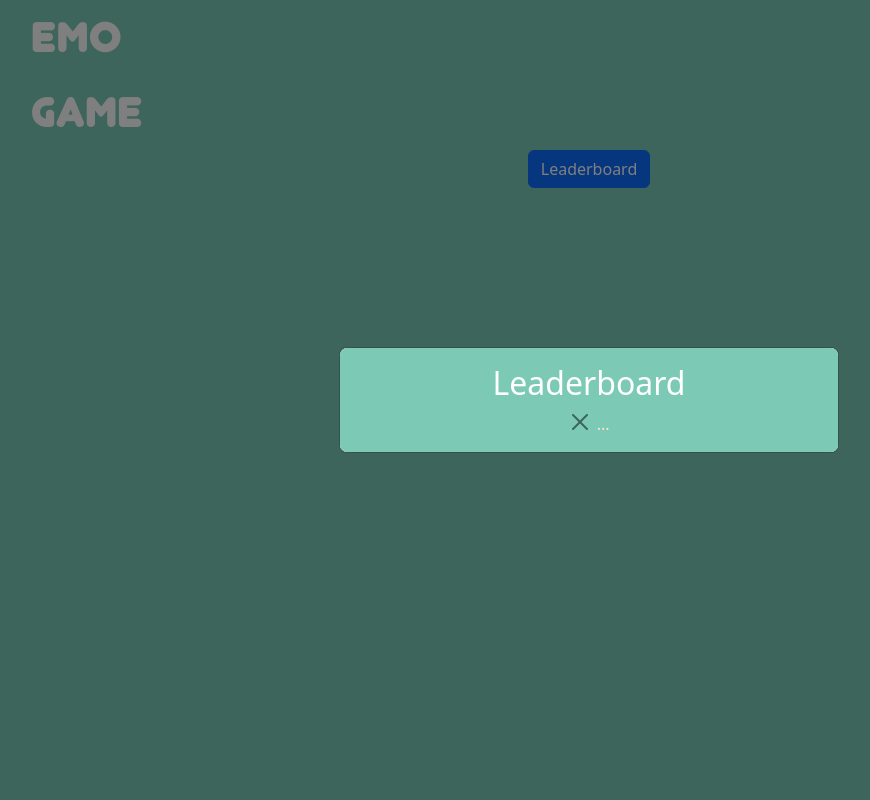
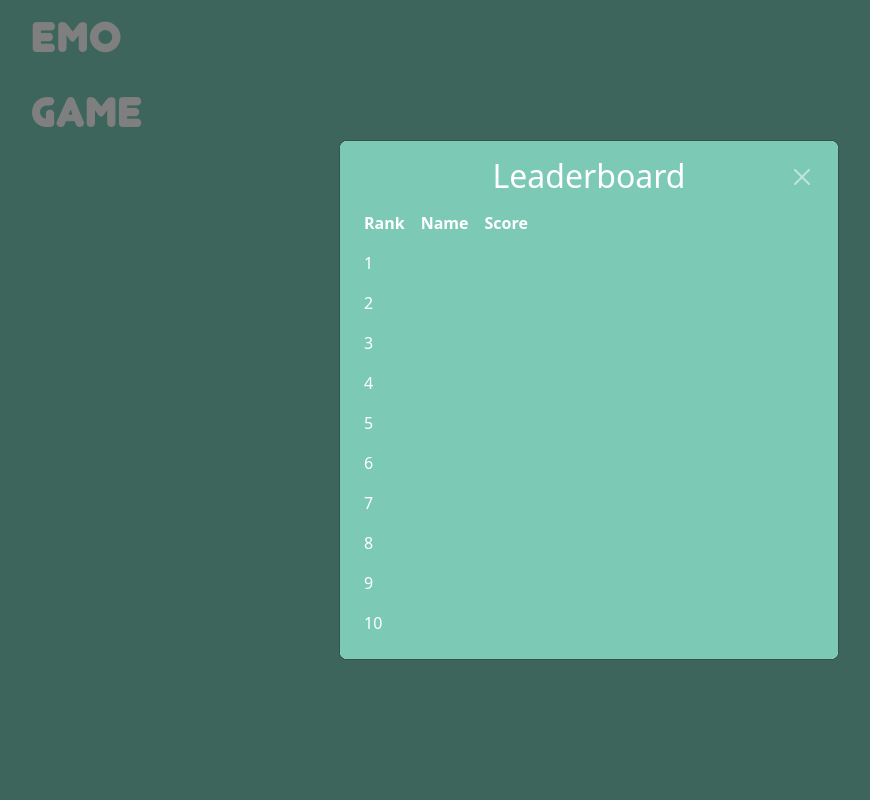
Before and after one commit to pofungt/emotion-game, a web app: file node-js/public/result.html in a window 1280 px wide, after a click on "Leaderboard". Shown: the whole page, without its empty margins (51-921 px from the left). Run offline with its HTML, style and script files only (its server is not run), Linux system fonts and the light colour scheme.

Commit message:
leaderboard table

```diff
--- a/node-js/public/result.css
+++ b/node-js/public/result.css
@@ -40,3 +40,18 @@ h2 {
     display: flex;
     justify-content: flex-start;
 }
+
+.cross{
+    position: absolute;
+    top: 1.5rem;
+    right: 1.5rem;
+}
+
+table {
+    border: none;
+}
+
+td, th {
+    text-align: left;
+    padding: 8px;
+  }
--- a/node-js/public/result.html
+++ b/node-js/public/result.html
@@ -24,12 +24,68 @@
         <div class="modal fade" id="exampleModal" tabindex="-1" aria-labelledby="exampleModalLabel" aria-hidden="true">
             <div class="modal-dialog modal-dialog-centered">
                 <div class="modal-content">
-                    <div class="modal-body" style="color:bisque;">
+                    <div class="modal-body">
                         <div class="s-modal-top">
                             <h2>Leaderboard</h2>
+                            <button type="button" class="cross btn-close btn-close-white" data-bs-dismiss="modal" aria-label="Close"></button>
                         </div>
-                        <button type="button" class="btn-close" data-bs-dismiss="modal" aria-label="Close"></button>
-                        ...
+                        <table>
+                            <tr>
+                                <th>Rank</th>
+                                <th>Name</th>
+                                <th>Score</th>
+                            </tr>
+                            <tr>
+                                <td>1</td>
+                                <td></td>
+                                <td></td>
+                            </tr>
+                            <tr>
+                                <td>2</td>
+                                <td></td>
+                                <td></td>
+                            </tr>
+                            <tr>
+                                <td>3</td>
+                                <td></td>
+                                <td></td>
+                            </tr>
+                            <tr>
+                                <td>4</td>
+                                <td></td>
+                                <td></td>
+                            </tr>
+                            <tr>
+                                <td>5</td>
+                                <td></td>
+                                <td></td>
+                            </tr>
+                            <tr>
+                                <td>6</td>
+                                <td></td>
+                                <td></td>
+                            </tr>
+                            <tr>
+                                <td>7</td>
+                                <td></td>
+                                <td></td>
+                            </tr>
+                            <tr>
+                                <td>8</td>
+                                <td></td>
+                                <td></td>
+                            </tr>
+                            <tr>
+                                <td>9</td>
+                                <td></td>
+                                <td></td>
+                            </tr>
+                            <tr>
+                                <td>10</td>
+                                <td></td>
+                                <td></td>
+                            </tr>
+                        </table>
                     </div>
                 </div>
             </div>
```
